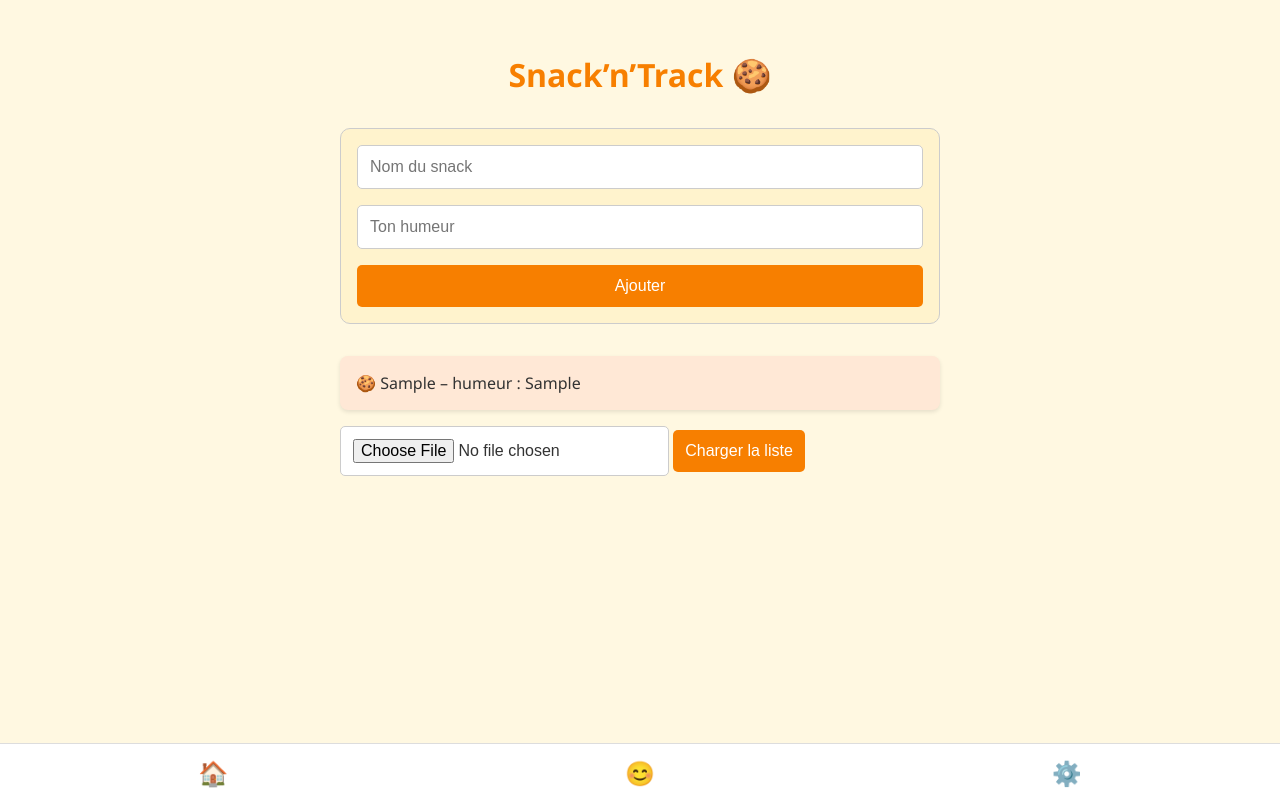
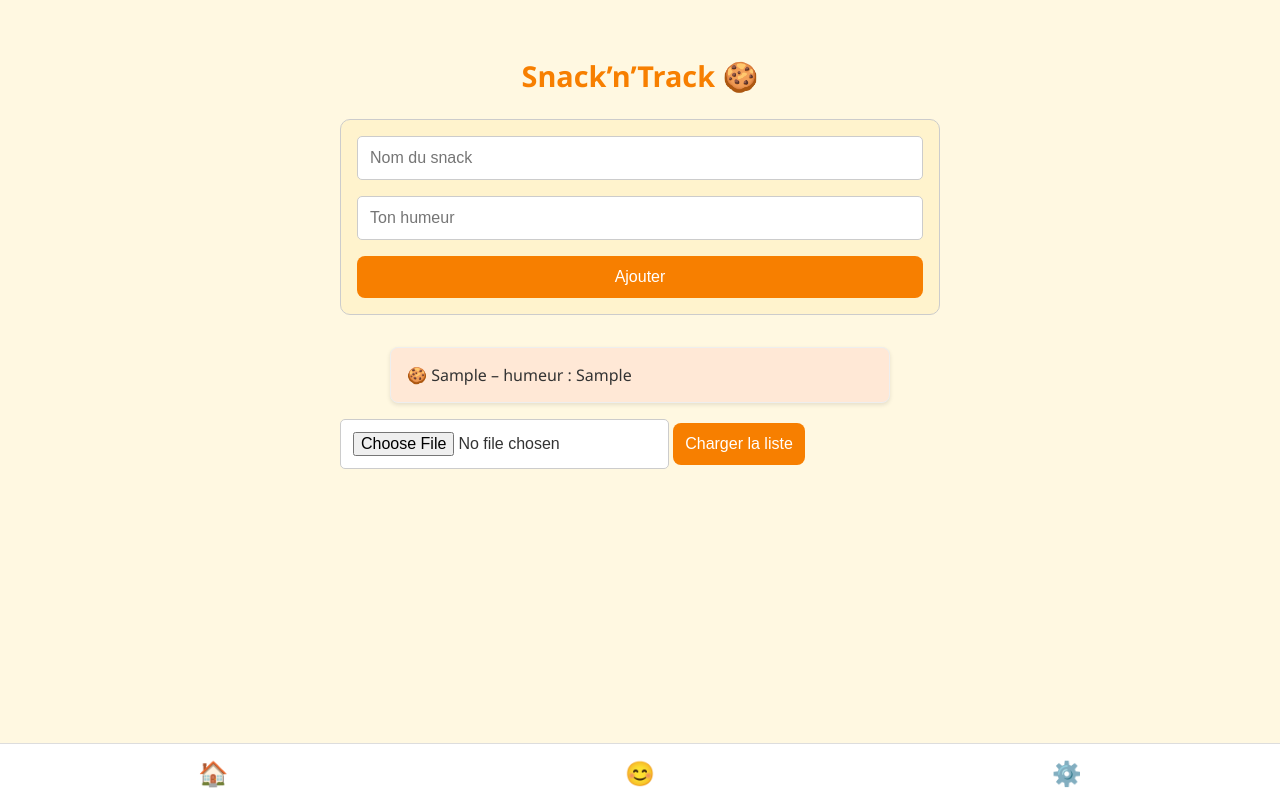
Before and after one commit to LaWass1864/mapwa, a plain HTML site: page index.html in a window 1280 px wide. Both pictures are taken after typing "Sample", "Sample" into the empty fields and a click on the button "Ajouter". Drawn offline with Linux system fonts and the light colour scheme.

Commit message:
version nettoyé du CSS ok

```diff
--- a/style.css
+++ b/style.css
@@ -1,4 +1,3 @@
-/* Palette principale */
 :root {
   --bg-color: #fff8e1;
   --accent: #f77f00;
@@ -7,71 +6,88 @@
   --border: #ccc;
 }
 
+/* ---------- Structure globale ---------- */
 body {
   font-family: "Segoe UI", sans-serif;
   background-color: var(--bg-color);
   color: var(--text);
   margin: 0;
-  padding: 2rem;
+  padding: 2rem 1rem 80px; /* padding bas pour la tabbar */
   max-width: 600px;
   margin-inline: auto;
 }
 
+/* ---------- Titres ---------- */
 h1 {
+  text-align: center;
+  font-size: 1.8rem;
   color: var(--accent);
-  text-align: center;
-  margin-bottom: 2rem;
+  margin: 1.5rem 0;
 }
 
-form {
+/* ---------- Formulaires globaux ---------- */
+form,
+.mood-form {
   display: flex;
   flex-direction: column;
   gap: 1rem;
-  margin-bottom: 2rem;
   background-color: #fff3cd;
   padding: 1rem;
   border-radius: 10px;
   border: 1px solid var(--border);
+  margin-bottom: 2rem;
+  max-width: 100%;
 }
 
-input {
+input,
+.mood-form input[type="date"],
+.mood-form select {
   padding: 0.75rem;
+  font-size: 1rem;
+  border: 1px solid var(--border);
   border-radius: 5px;
-  border: 1px solid var(--border);
   background-color: var(--input-bg);
-  font-size: 1rem;
 }
 
-button {
+/* ---------- Boutons ---------- */
+button,
+.mood-form button {
   background-color: var(--accent);
   color: white;
   padding: 0.75rem;
   font-size: 1rem;
   border: none;
-  border-radius: 5px;
+  border-radius: 8px;
   cursor: pointer;
-  transition: background 0.3s;
+  transition: background-color 0.3s;
 }
 
-button:hover {
+button:hover,
+.mood-form button:hover {
   background-color: #d65f00;
 }
 
-ul#snack-list {
+/* ---------- Listes ---------- */
+ul#snack-list,
+#moodHistory {
   list-style: none;
   padding: 0;
+  margin: 0 auto;
+  max-width: 500px;
 }
 
-ul#snack-list li {
+ul#snack-list li,
+#moodHistory li {
   padding: 1rem;
   margin-bottom: 1rem;
   background-color: #ffe8d6;
   border-radius: 8px;
   box-shadow: 0 2px 4px rgba(0,0,0,0.1);
+  border: 1px solid #eee;
+  font-size: 1rem;
 }
 
-/* tabbar*/
-
+/* ---------- Tabbar ---------- */
 .tabbar {
   position: fixed;
   bottom: 0;
@@ -85,14 +101,13 @@ ul#snack-list li {
   align-items: center;
   z-index: 1000;
 }
+
 .tabbar a {
   text-decoration: none;
   font-size: 24px;
   color: #444;
 }
+
 .tabbar a:hover {
-  color: #f77f00;
+  color: var(--accent);
 }
-body {
-  padding-bottom: 60px; /* pour éviter que le contenu soit masqué */
-}
```
